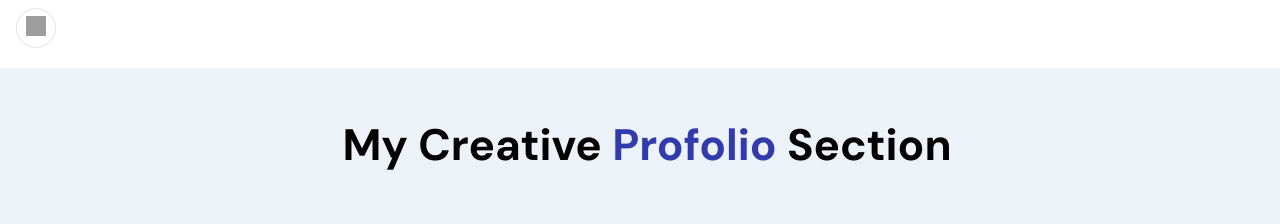
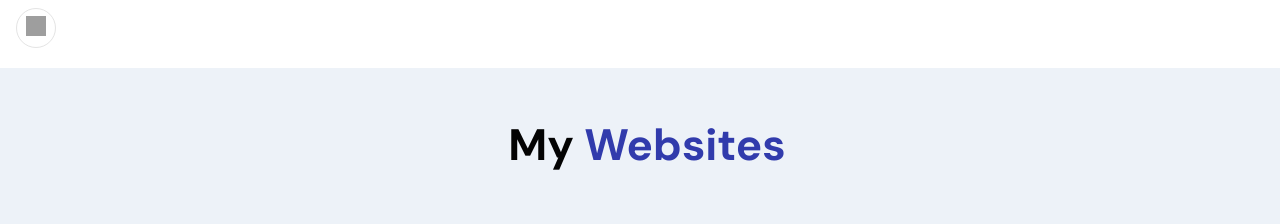
Before and after one commit to Saurabh-1SP/Portfolio_sp, a React (Create React App) app in the folder client/: page / in a window 1280 px wide. Shown: the part 1532-1756 px from the top of the page. Built offline with nearby package versions, Linux system fonts and the light colour scheme; grey boxes are pictures that could not be loaded.

Commit message:
Minor change

```diff
--- a/client/src/container/Work/Work.jsx
+++ b/client/src/container/Work/Work.jsx
@@ -115,7 +115,7 @@ const handleWorkFilter = (item) =>{
 }
 
   return (
-    <div className='app__work'>      <h2 className='head-text'>My Creative <span>Profolio</span> Section</h2>
+    <div className='app__work'>      <h2 className='head-text'>My <span>Websites</span></h2>
       <div className='app__work-filter'>
         {['All','UI/UX', 'Web App', 'Mobile App','React JS',].map((item,index)=>(
           <div
```
